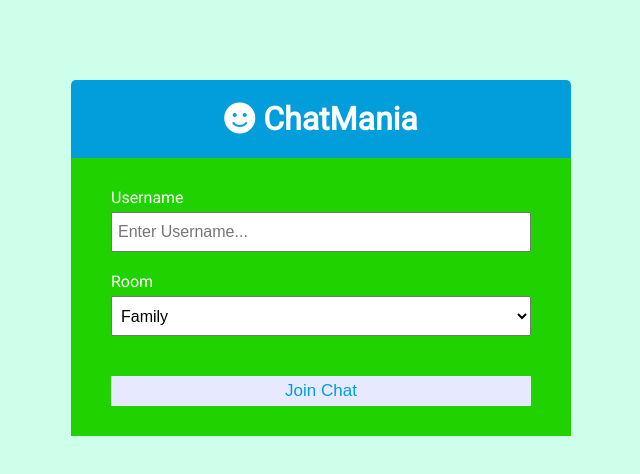
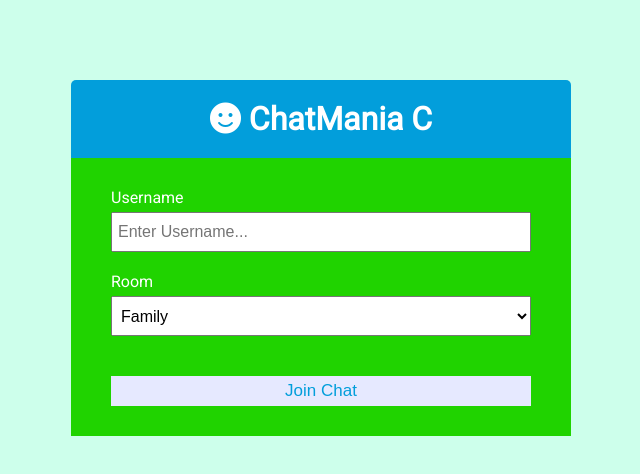
Before and after one commit to CodyGuy20/Chat-Mania, a website: page public/index.html in a window 1280 px wide. Shown: the whole page, without its empty margins (319-959 px from the left). Drawn offline with Linux system fonts and the light colour scheme.

Commit message:
changes made to the project

```diff
--- a/public/index.html
+++ b/public/index.html
@@ -14,7 +14,7 @@
 <body>
     <div class="join-container">
         <header class="join-header">
-            <h1><i class="fas fa-smile"></i> ChatMania</h1>
+            <h1><i class="fas fa-smile"></i> ChatMania C</h1>
         </header>
         <main class="join-main">
             <form action="chat.html">
```
Also changed, not shown: public/js/main.js (+8 -4 lines), 1 other file.
